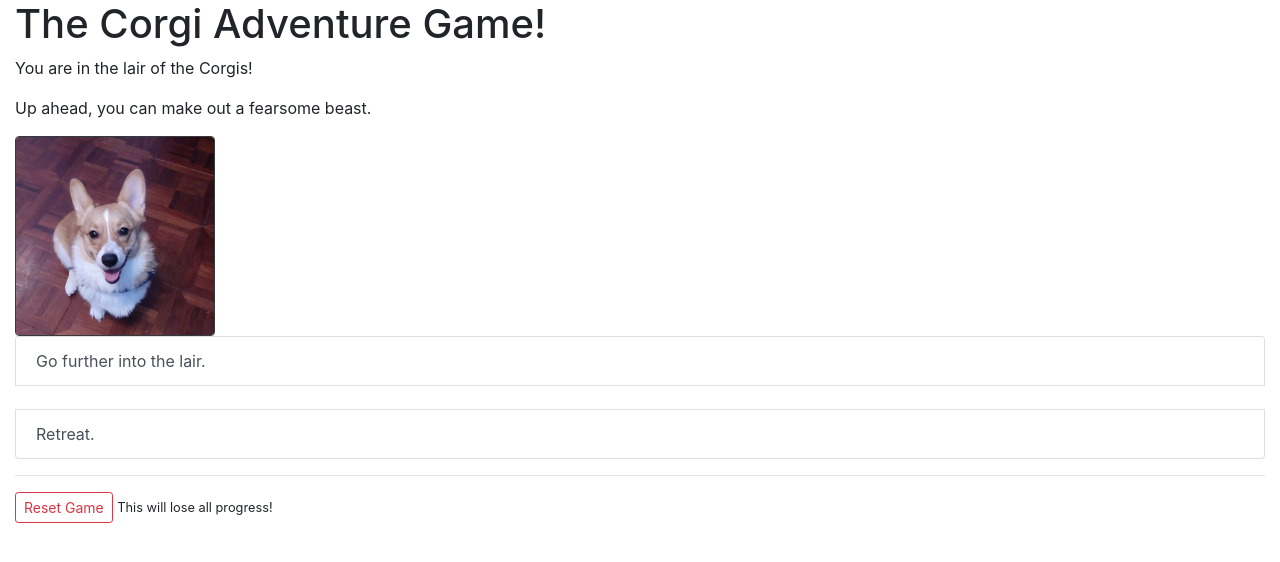
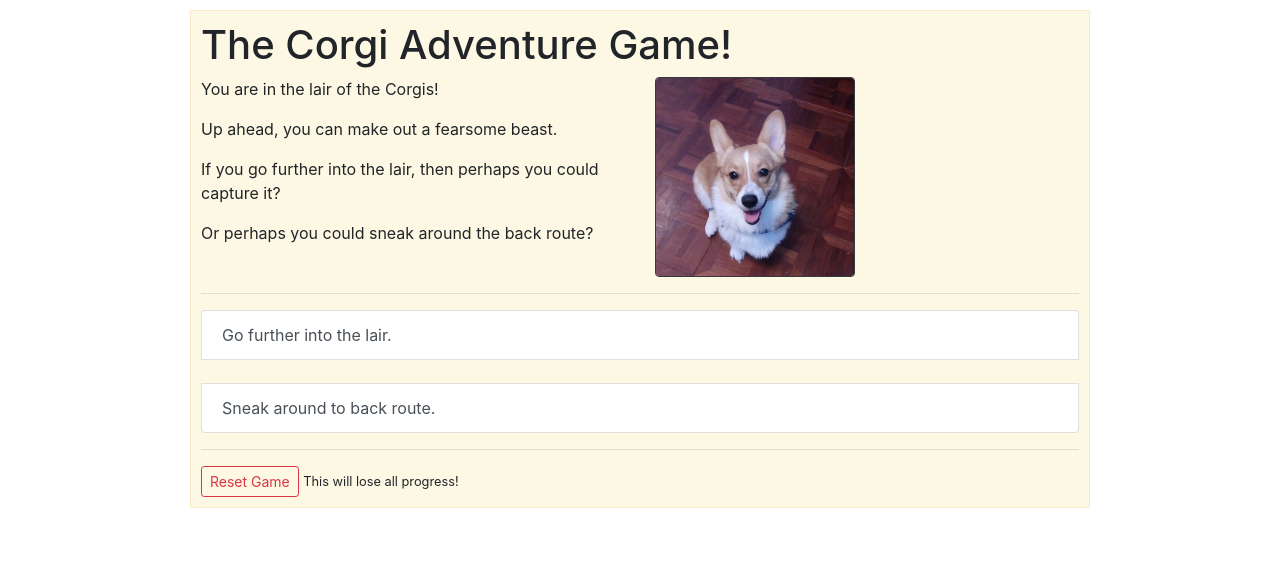
Before and after one commit to acbart/adventure_flask, a Flask app: page / in a window 1280 px wide. Shown: the top 562 px of the page. Run offline with Flask 2, Linux system fonts and the light colour scheme; some libraries are stand-ins or nearby versions.

Commit message:
Some more styling!

```diff
--- a/static/page_style.css
+++ b/static/page_style.css
@@ -1,4 +1,14 @@
 
 .header-table {
-    border: 1px solid black; background-color: #ddd; padding: 4px
+    border: 1px solid black;
+    background-color: #ddd;
+    padding: 4px
 }
+
+#main-container {
+    width: 900px;
+    margin: 10px auto;
+    padding: 10px;
+    border: 1px solid #faebcc;
+    background-color: #fcf8e3;
+}
--- a/templates/encounter_monster.html
+++ b/templates/encounter_monster.html
@@ -10,11 +10,13 @@
     <p>You are in the {{ world['location'] }}. You found a monster!</p>
 
     <!-- Image taken from site that generates random Corgi pictures-->
-    <p><img src="http://placecorgi.com/260/180" class="rounded border border-dark" /></p>
+    <p><img src="http://placecorgi.com/500/180" class="rounded border border-dark mx-auto d-block" /></p>
 
 {% endblock %}
 
 {% block controls %}
+
+    <p>You can catch this new corgi!</p>
 
     <form action="/save/">
 
--- a/templates/index.html
+++ b/templates/index.html
@@ -7,17 +7,27 @@
 
 {% block body %}
 
-    <p>You are in the lair of the Corgis!</p>
-    <p>Up ahead, you can make out a fearsome beast.</p>
+    <div class="row">
 
-    <img src="/static/cute-ada.jpg" style="width: 200px" class="rounded border border-dark"/>
+        <div class="col-sm-6">
+            <p>You are in the lair of the Corgis!</p>
+            <p>Up ahead, you can make out a fearsome beast.</p>
+            <p>If you go further into the lair, then perhaps you could capture it?</p>
+            <p>Or perhaps you could sneak around the back route?</p>
+        </div>
+
+        <div class="col-sm-6">
+            <img src="/static/cute-ada.jpg" style="width: 200px" class="rounded border border-dark"/>
+        </div>
+
+    </div>
 
 {% endblock %}
 {% block controls %}
 
     <div class="list-group">
         <a href="goto/lair" class="list-group-item list-group-item-action">Go further into the lair.</a><br>
-        <a href="goto/entrance" class="list-group-item list-group-item-action">Retreat.</a>
+        <a href="goto/cave" class="list-group-item list-group-item-action">Sneak around to back route.</a>
     </div>
 
 
--- a/templates/parent_layout.html
+++ b/templates/parent_layout.html
@@ -18,7 +18,7 @@
 <body>
 
 <!-- Put the whole body into a container -->
-<div class="container-fluid">
+<div class="container" id="main-container">
 
     <div class="row">
         <div class="col-sm">
@@ -33,7 +33,7 @@
         <div class="col-sm">
             {% if world['corgis'] %}
             <p>Currently, you have the following corgis:</p>
-            <table class="table table-hover" style="width:25%">
+            <table class="table table-hover table-bordered table-sm header-table">
                 <thead class="thead-dark">
                     <th>Name</th>
                     <th>Age</th>
@@ -51,6 +51,7 @@
                 {% endfor %}
             </table>
         {% endif %}
+        <hr>
         </div>
     </div>
 
```
